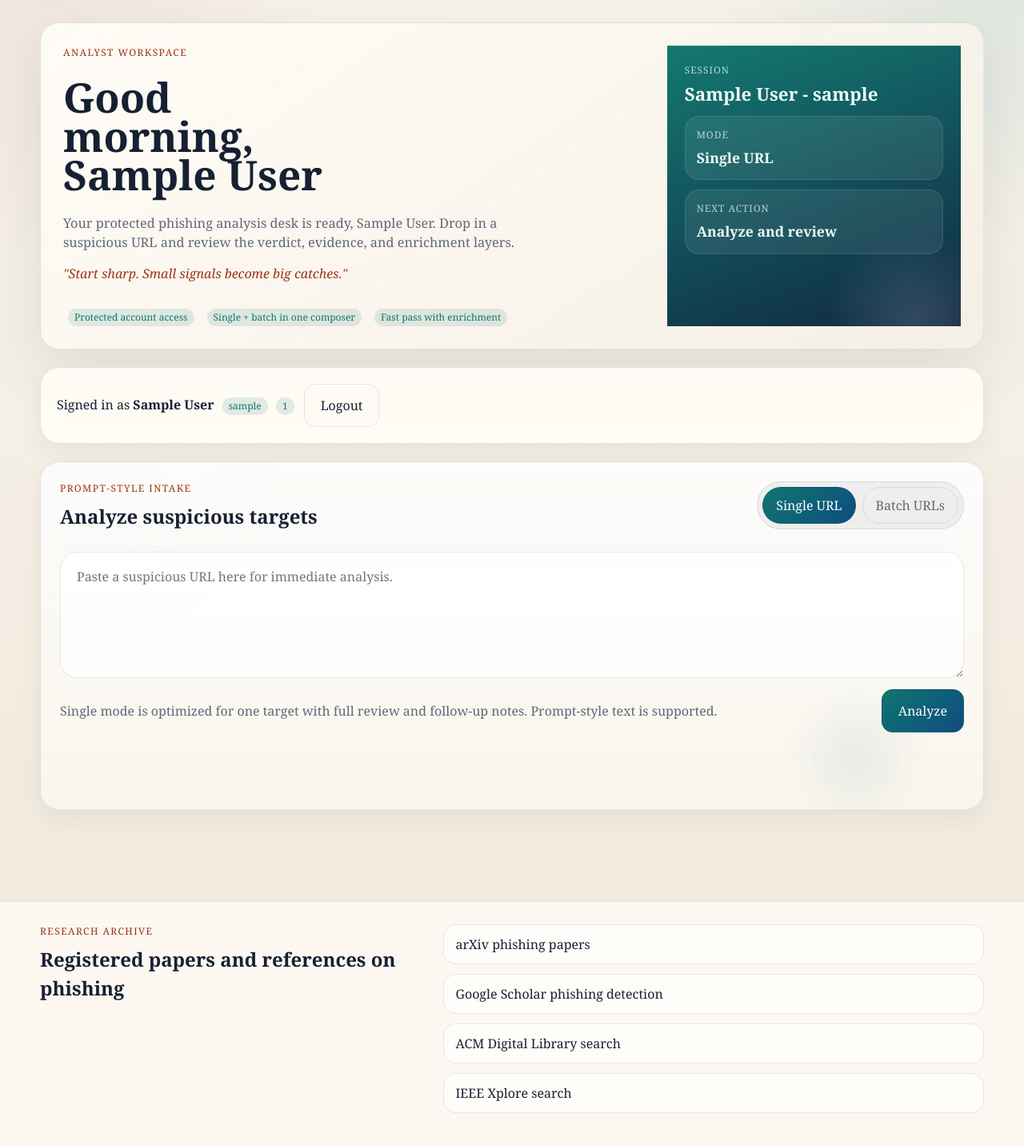
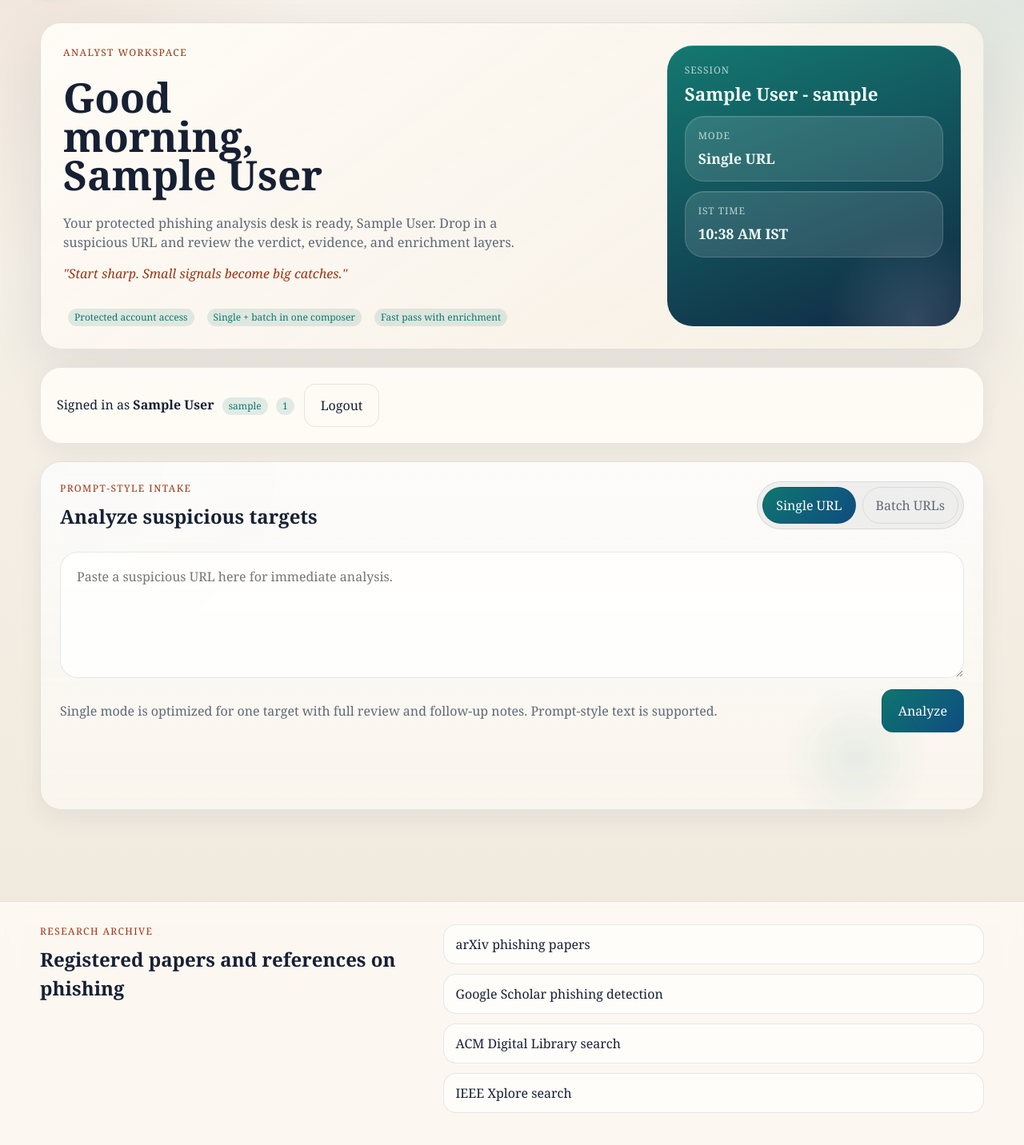
Before and after one commit to rudrakadel/Phishing_URL_Lexical-EnsembleModel, a Flask app: page /dashboard in a window 1280 px wide. Shown: the part 71-1503 px from the top of the page at 80% size. Run offline with Flask 3, Linux system fonts and the light colour scheme; the visitor is signed in with stand-in values (Sample User, id 1); data comes from the database, SQL or seed files in the repository; data that the repository does not hold is empty; parts of the project's set-up code (start-up, migrations or seed data) failed here and were passed over; some libraries are stand-ins or nearby versions.

Commit message:
Round dashboard session card and fix IST greeting

```diff
--- a/flask_phishing_app/static/app.css
+++ b/flask_phishing_app/static/app.css
@@ -183,7 +183,7 @@ body {
   background: var(--panel);
   backdrop-filter: blur(12px);
   box-shadow: var(--shadow);
-  border-radius: 24px;
+  border-radius: 26px;
 }
 
 .hero {
@@ -263,11 +263,13 @@ h1 { font-size: clamp(2rem, 4vw, 3.3rem); line-height: 0.95; max-width: 13ch; }
   background: linear-gradient(160deg, rgba(15, 118, 110, 0.98), rgba(12, 35, 64, 0.98));
   color: #effcf8;
   box-shadow: inset 0 1px 0 rgba(255,255,255,0.10);
+  border-radius: 30px;
 }
 
 .premium-hero-card {
   position: relative;
   overflow: hidden;
+  border-radius: 32px;
 }
 
 .premium-hero-card::after {
@@ -313,10 +315,11 @@ h1 { font-size: clamp(2rem, 4vw, 3.3rem); line-height: 0.95; max-width: 13ch; }
 }
 
 .metric-tile {
-  padding: 14px;
-  border-radius: 18px;
-  background: rgba(255,255,255,0.08);
-  border: 1px solid rgba(255,255,255,0.10);
+  padding: 15px 16px;
+  border-radius: 24px;
+  background: rgba(255,255,255,0.12);
+  border: 1px solid rgba(255,255,255,0.16);
+  box-shadow: inset 0 1px 0 rgba(255,255,255,0.10);
 }
 
 .metric-tile span {
--- a/flask_phishing_app/static/app.js
+++ b/flask_phishing_app/static/app.js
@@ -7,6 +7,7 @@ const composerModeLabel = document.getElementById("composer-mode-label");
 const dashboardGreeting = document.getElementById("dashboard-greeting");
 const dashboardLede = document.getElementById("dashboard-lede");
 const dashboardQuote = document.getElementById("dashboard-quote");
+const dashboardIstTime = document.getElementById("dashboard-ist-time");
 const sessionIdentity = document.getElementById("session-identity");
 const primaryNav = document.getElementById("primary-nav");
 const batchStatus = document.getElementById("batch-status");
@@ -53,6 +54,7 @@ let enrichmentPollId = null;
 let composerMode = "single";
 let lastBatchItems = [];
 let selectedBatchUrl = null;
+let greetingTimerId = null;
 
 function pretty(value) {
   return JSON.stringify(value, null, 2);
@@ -372,36 +374,55 @@ async function logout() {
 }
 
 function greetingPrefix(hours) {
-  if (hours < 12) return "Good morning";
-  if (hours < 18) return "Good afternoon";
+  if (hours >= 5 && hours < 12) return "Good morning";
+  if (hours >= 12 && hours < 17) return "Good afternoon";
+  if (hours >= 17 && hours < 22) return "Good evening";
   return "Good night";
 }
 
-function getIstHours() {
-  const parts = new Intl.DateTimeFormat("en-US", {
+function getIstParts() {
+  const formatter = new Intl.DateTimeFormat("en-IN", {
     timeZone: "Asia/Kolkata",
-    hour: "numeric",
+    hour: "2-digit",
+    minute: "2-digit",
     hour12: false,
-  }).formatToParts(new Date());
+  });
+  const parts = formatter.formatToParts(new Date());
   const hour = Number(parts.find((part) => part.type === "hour")?.value ?? new Date().getHours());
-  return hour === 24 ? 0 : hour;
+  const minute = Number(parts.find((part) => part.type === "minute")?.value ?? 0);
+  return { hour: hour === 24 ? 0 : hour, minute };
+}
+
+function formatIstTime({ hour, minute }) {
+  const suffix = hour >= 12 ? "PM" : "AM";
+  const displayHour = hour % 12 || 12;
+  return `${displayHour}:${String(minute).padStart(2, "0")} ${suffix}`;
 }
 
 function updateGreeting() {
   if (!dashboardGreeting || !sessionIdentity) return;
-  const hours = getIstHours();
+  const ist = getIstParts();
+  const hours = ist.hour;
   const firstName = authState.first_name || "Analyst";
-  const quote = hours < 12
+  const quote = hours >= 5 && hours < 12
     ? '"Start sharp. Small signals become big catches."'
-    : hours < 18
+    : hours >= 12 && hours < 17
       ? '"Good investigations come from patient pattern reading."'
-      : '"Slow down, verify, and let the evidence speak."';
+      : hours >= 17 && hours < 22
+        ? '"Keep the review steady. Patterns show up with context."'
+        : '"Slow down, verify, and let the evidence speak."';
   dashboardGreeting.textContent = `${greetingPrefix(hours)}, ${firstName}`;
   dashboardLede.textContent = composerMode === "batch"
     ? `Your protected phishing analysis desk is ready, ${firstName}. Paste multiple URLs and process them in a single review cycle.`
     : `Your protected phishing analysis desk is ready, ${firstName}. Drop in a suspicious URL and review the verdict, evidence, and enrichment layers.`;
   if (dashboardQuote) dashboardQuote.textContent = quote;
+  if (dashboardIstTime) dashboardIstTime.textContent = `${formatIstTime(ist)} IST`;
   sessionIdentity.textContent = `${firstName} - ${authState.username || "analyst"}`;
+}
+
+function startGreetingClock() {
+  if (greetingTimerId) clearInterval(greetingTimerId);
+  greetingTimerId = setInterval(updateGreeting, 60000);
 }
 
 function setComposerMode(mode) {
@@ -800,6 +821,7 @@ if (refreshHistory) {
 (async () => {
   try {
     await loadAuthStatus();
+    startGreetingClock();
     setComposerMode("single");
     if (historyBox) {
       await loadHistory();
--- a/flask_phishing_app/templates/index.html
+++ b/flask_phishing_app/templates/index.html
@@ -46,8 +46,8 @@
               <strong id="composer-mode-label">Single URL</strong>
             </div>
             <div class="metric-tile">
-              <span>Next Action</span>
-              <strong>Analyze and review</strong>
+              <span>IST Time</span>
+              <strong id="dashboard-ist-time">Loading...</strong>
             </div>
           </div>
         </div>
```
